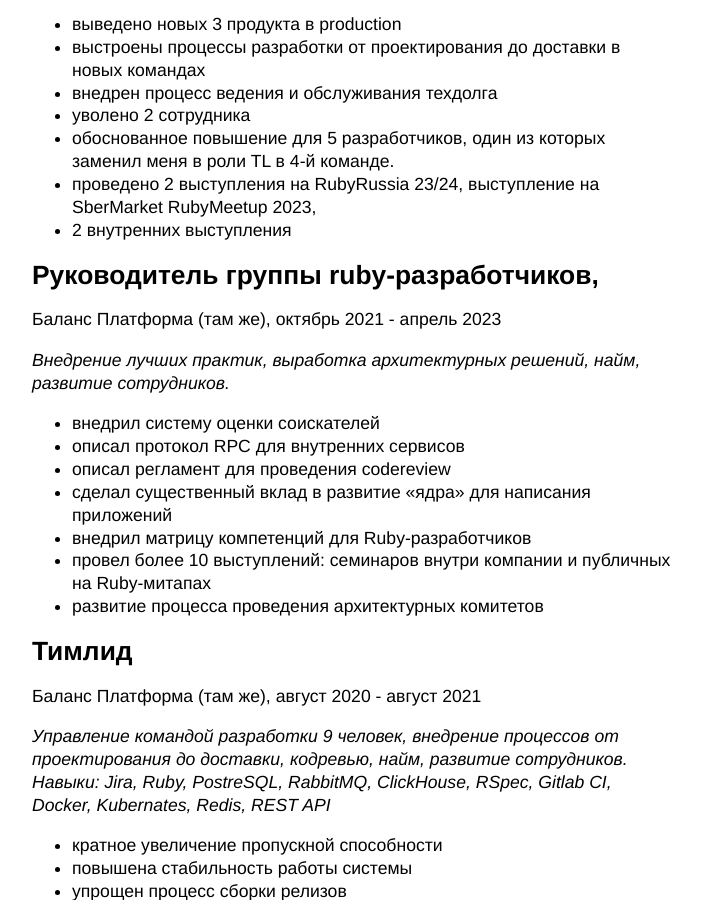
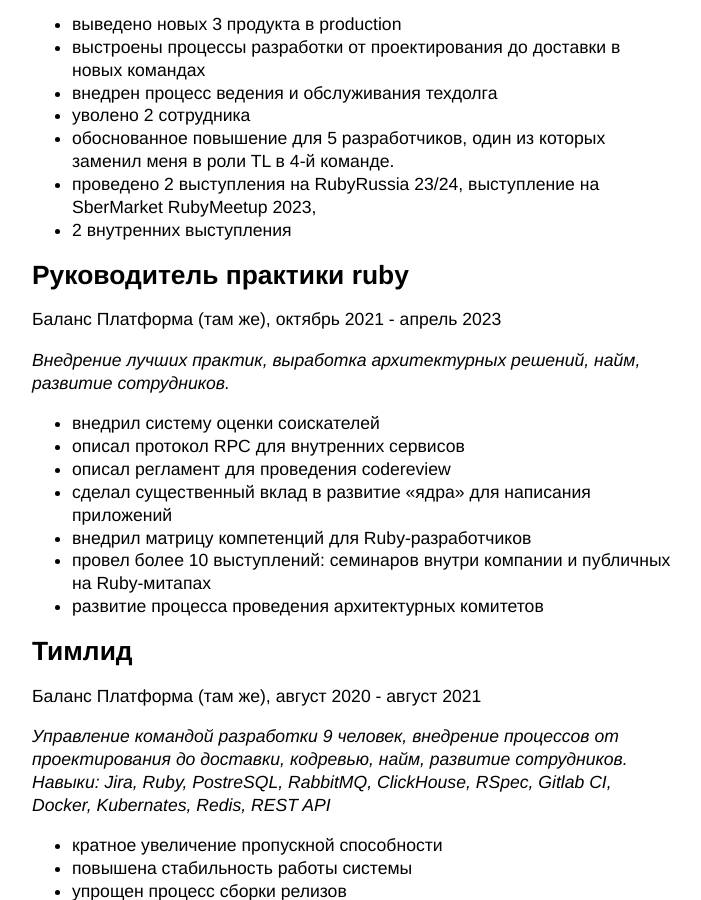
Before and after one commit to sergio-fry/blog, a Jekyll site: the page built from cv.md, in a window 1280 px wide and 900 px high, scrolled down 746 px. Shown: the whole window, without its empty margins (288-989 px from the left). Built offline with Jekyll 4.4.1, drawn with Linux system fonts in a browser that asks for light colours.

Commit message:
vault backup: 2025-01-15 17:18:36
Affected files:
cv.md

```diff
--- a/cv.md
+++ b/cv.md
@@ -26,7 +26,7 @@ ecom.tech (samokat.tech), апрель 2023 - настоящее время
 - проведено 2 выступления на RubyRussia 23/24, выступление на SberMarket RubyMeetup 2023,
 - 2 внутренних выступления
 
-## Руководитель группы ruby-разработчиков,
+## Руководитель практики ruby
 Баланс Платформа (там же), октябрь 2021 - апрель 2023
 
 *Внедрение лучших практик, выработка архитектурных решений, найм, развитие сотрудников.*
```
